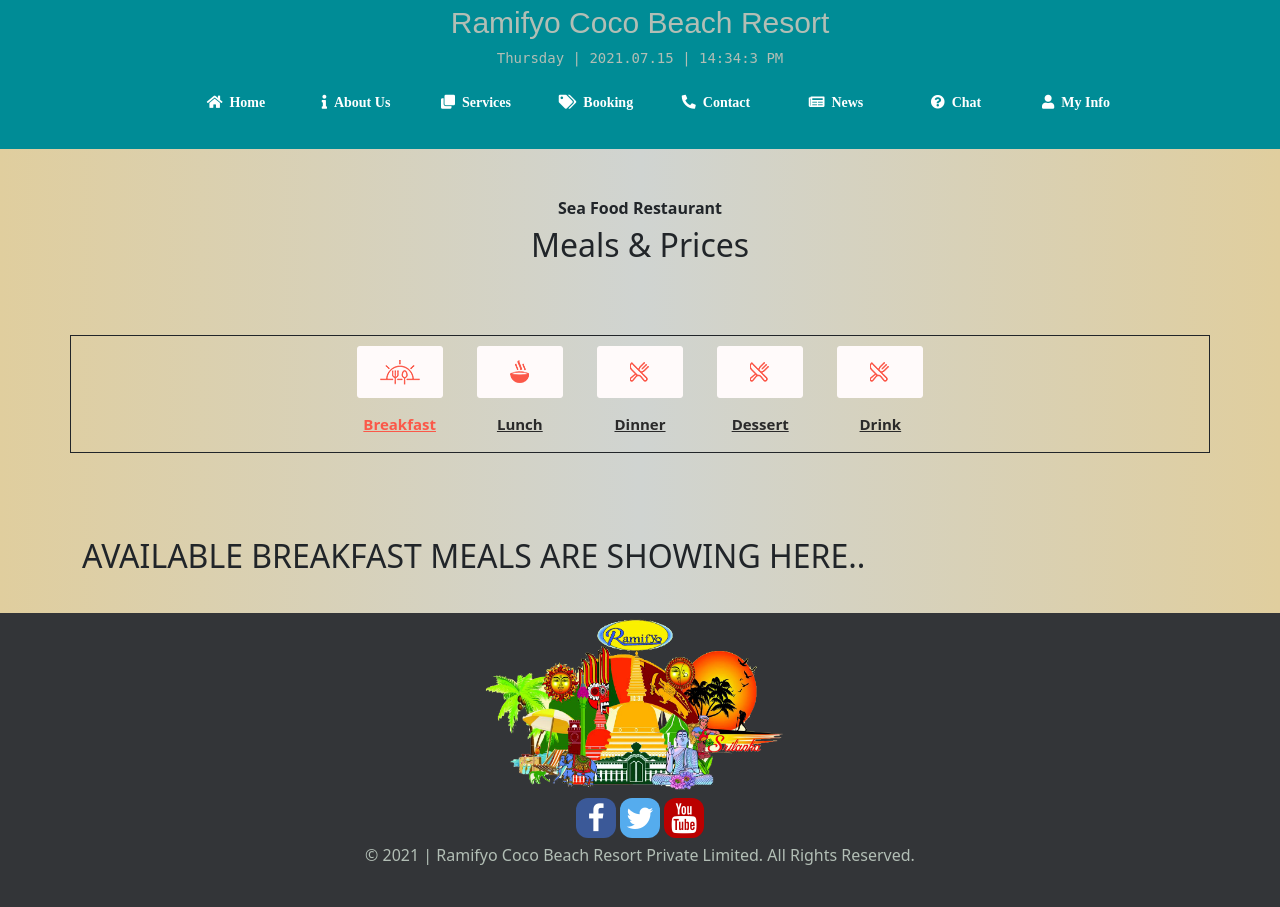
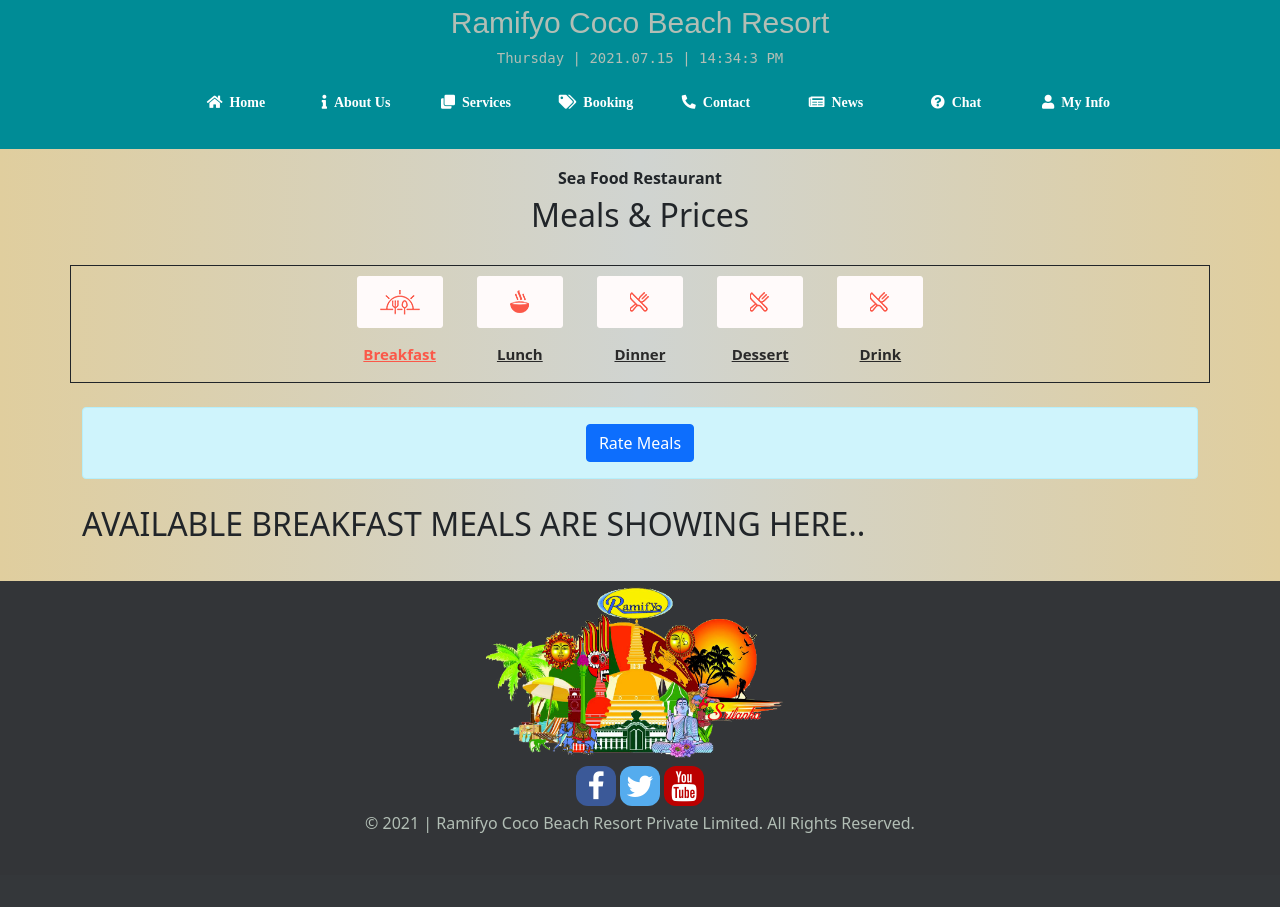
Before and after one commit to SameeraGurusinghe/RamifyoCocoBeachResort, a PHP site: page /foodmenu.php in a window 1280 px wide. After the commit the page ends 833 px from the top, so only its background shows below. Run offline with PHP 8.4, Linux system fonts and the light colour scheme; the visitor is signed in with stand-in values (Sample User, id 1); tables that the repository leaves empty or names only in its code hold one stand-in row (values such as "Sample post"); grey boxes marked "Sample" are stand-in pictures.

Commit message:
Meal rating feature

```diff
--- a/css/foodmenustyle.css
+++ b/css/foodmenustyle.css
@@ -1,11 +1,11 @@
 /* Offers CSS Start*/
 
 #offers {
-  padding-top: 50px;
+  padding-top: 20px;
 }
 
 #offers .section-heading {
-  margin-bottom: 70px;
+  margin-bottom: 30px;
 }
 
 #offers .section-heading h6 {
@@ -69,7 +69,7 @@
 }
 
 #offers .tabs-content {
-  margin-top: 60px;
+  margin-top: 10px;
   text-align: left;
   display: inline-block;
   transition: all 0.3s;
--- a/foodmenu.php
+++ b/foodmenu.php
@@ -76,12 +76,17 @@
                         <?php
                         if(!isset($_SESSION['email'])){
                         echo "<div class='alert alert-info text-center' role='alert'>";
-                        echo "<h5>It seems you aren't log in...</h5>";
-                        echo "<h6>Notice: To order meals you must <a href='Login.php'>Log In</a> to your account.</h6>";
-                        echo "<p>Meal Order button will be desabled untill you log into your account.</p>";
+                        echo "<h6>Notice: You are not log In. To order meals you must <a href='Login.php'>Log In</a> to your account.</h6>";
                         echo "</div>";
                         }
+                        if(isset($_SESSION['email'])){
+                            include_once("rating/index.php");
+                            echo "<div class='alert alert-info text-center' role='alert'>";
+                            echo "<button type='button' class='btn btn-primary' data-bs-toggle='modal' data-bs-target='#staticBackdrop'>Rate Meals</button>";
+                            echo "</div>";
+                            }
                         ?>
+
                             <section class='tabs-content'>
 
                                 <!--Main Breakfast area start (Article tabs 01)-->
@@ -211,5 +216,6 @@
 ?>
 <!--footer end-->
 
+
 </body>
 </html>
--- /dev/null
+++ b/rating/fetch.php
@@ -0,0 +1,59 @@
+<?php
+//fetch.php
+
+$db = new PDO('mysql:host=localhost;dbname=ramifyohotel', 'root', '');
+
+//include_once("../includes/dbconnection.php");
+
+$query = "SELECT * FROM foods ORDER BY mealplantype DESC";
+$statement = $db->prepare($query);
+$statement->execute();
+$result = $statement->fetchAll();
+$output = '';
+
+foreach($result as $row){
+
+ $rating = count_rating($row['foodid'], $db);
+ $color = '';
+ $output .= '<h4 class="text-primary text-center">'.$row['name'].'</h4>
+ <ul class="list-inline text-center" data-rating="'.$rating.'" title="Average Rating - '.$rating.'">';
+
+ for($count=1; $count<=5; $count++){
+
+  if($count <= $rating){
+   $color = 'color:#ffcc00;';
+  }
+
+  else{
+   $color = 'color:#ccc;';
+  }
+
+  $output .= '<li title="'.$count.'" foodid="'.$row['foodid'].'-'.$count.'" data-index="'.$count.'"  data-food_id="'.$row['foodid'].'" data-rating="'.$rating.'" class="rating" style="cursor:pointer; '.$color.'font-size:25px;">&#9733;</li>';
+ }
+
+  $output .= '</ul><hr style="color: white;">';
+}
+
+echo $output;
+
+function count_rating($food_id, $db){
+
+ $output = 0;
+ $query = "SELECT AVG(rating) as rating FROM rating WHERE food_id = '".$food_id."'";
+ $statement = $db->prepare($query);
+ $statement->execute();
+ $result = $statement->fetchAll();
+ $total_row = $statement->rowCount();
+
+ if($total_row > 0){
+  foreach($result as $row){
+   $output = round($row["rating"]);
+  }
+
+ }
+
+ return $output;
+
+}
+
+?>
--- /dev/null
+++ b/rating/index.php
@@ -0,0 +1,90 @@
+<script src="https://cdnjs.cloudflare.com/ajax/libs/jquery/3.6.0/jquery.min.js"></script>
+<link href="https://cdn.jsdelivr.net/npm/bootstrap@5.0.2/dist/css/bootstrap.min.css" rel="stylesheet" integrity="sha384-EVSTQN3/azprG1Anm3QDgpJLIm9Nao0Yz1ztcQTwFspd3yD65VohhpuuCOmLASjC" crossorigin="anonymous">
+<script src="https://cdn.jsdelivr.net/npm/bootstrap@5.0.2/dist/js/bootstrap.bundle.min.js" integrity="sha384-MrcW6ZMFYlzcLA8Nl+NtUVF0sA7MsXsP1UyJoMp4YLEuNSfAP+JcXn/tWtIaxVXM" crossorigin="anonymous"></script>
+
+<!-- Modal -->
+<div class="modal fade" id="staticBackdrop" data-bs-backdrop="static" data-bs-keyboard="false" tabindex="-1" aria-labelledby="staticBackdropLabel" aria-hidden="true">
+  <div class="modal-dialog modal-dialog-centered modal-dialog-scrollable">
+    <div class="modal-content">
+      <div class="modal-header bg-secondary">
+        <h4 class="modal-title" style="color: black; font-weight:bold; margin-left:180px;" id="staticBackdropLabel">RATE MEALS</h4>
+        <button type="button" class="btn-close" data-bs-dismiss="modal" aria-label="Close"></button>
+      </div>
+      <div class="modal-body bg-dark">
+      <p style="color:yellow;">Please rate. It will help others to get an idea about our meals.</p>
+        <span id="business_list"></span>
+      </div>
+      <div class="modal-footer bg-secondary">
+        <button type="button" class="btn btn-danger" data-bs-dismiss="modal" checked="checked">Close</button>
+      </div>
+    </div>
+  </div>
+</div>
+<!-- Modal -->
+
+<script>
+$(document).ready(function(){
+
+ load_business_data();
+
+ function load_business_data(){
+  $.ajax({
+   url:"rating/fetch.php",
+   method:"POST",
+   success:function(data){
+    $('#business_list').html(data);
+   }
+  });
+ }
+
+ $(document).on('mouseenter', '.rating', function(){
+  var index = $(this).data("index");
+  var food_id = $(this).data('food_id');
+  remove_background(food_id);
+
+  for(var count = 1; count<=index; count++){
+   $('#'+food_id+'-'+count).css('color', '#ffcc00');
+  }
+    });
+
+ function remove_background(food_id){
+  for(var count = 1; count <= 5; count++){
+   $('#'+food_id+'-'+count).css('color', '#ccc');
+  }
+ }
+
+ $(document).on('mouseleave', '.rating', function(){
+  var index = $(this).data("index");
+  var food_id = $(this).data('food_id');
+  var rating = $(this).data("rating");
+  remove_background(food_id);
+  //alert(rating);
+  for(var count = 1; count<=rating; count++){
+   $('#'+food_id+'-'+count).css('color', '#ffcc00');
+  }
+ });
+
+ $(document).on('click', '.rating', function(){
+  var index = $(this).data("index");
+  var food_id = $(this).data('food_id');
+  $.ajax({
+   url:"rating/insert_rating.php",
+   method:"POST",
+   data:{index:index, food_id:food_id},
+   success:function(data){
+    if(data == 'done'){
+     load_business_data();
+     alert("You have rate "+index +" out of 5");
+    }
+
+    else{
+     alert("There is some problem in System");
+    }
+
+   }
+  });
+
+ });
+
+});
+</script>
--- a/termsandcondition.php
+++ b/termsandcondition.php
@@ -1,6 +1,7 @@
 <!DOCTYPE html>
 <html>
 <head>
+    <title>Terms and Conditions</title>
     <link href="https://cdn.jsdelivr.net/npm/bootstrap@5.0.2/dist/css/bootstrap.min.css" rel="stylesheet" integrity="sha384-EVSTQN3/azprG1Anm3QDgpJLIm9Nao0Yz1ztcQTwFspd3yD65VohhpuuCOmLASjC" crossorigin="anonymous">
     <style>
         body{
```
Also changed, not shown: rating/insert_rating.php (added, +21 -0 lines).
